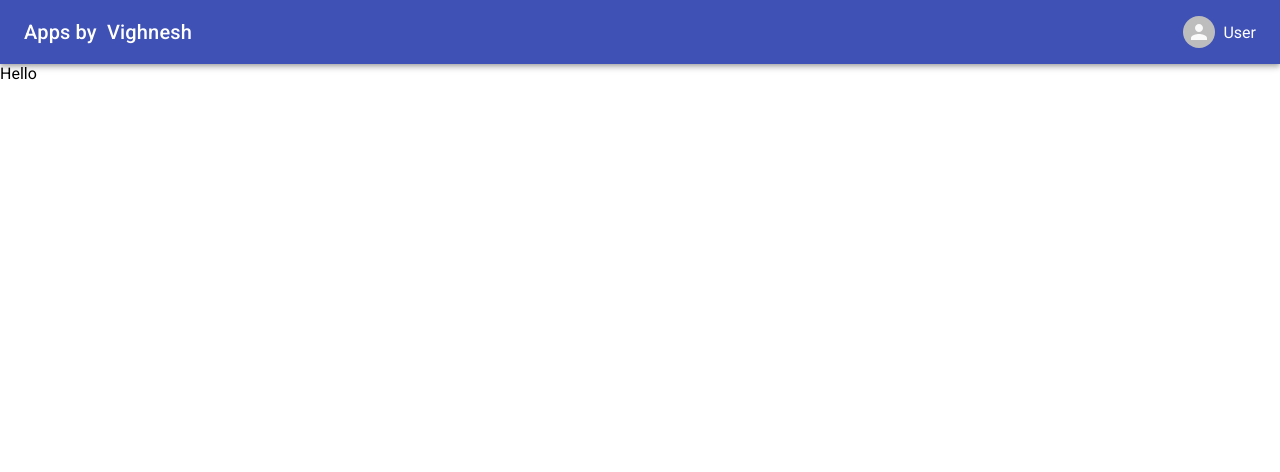
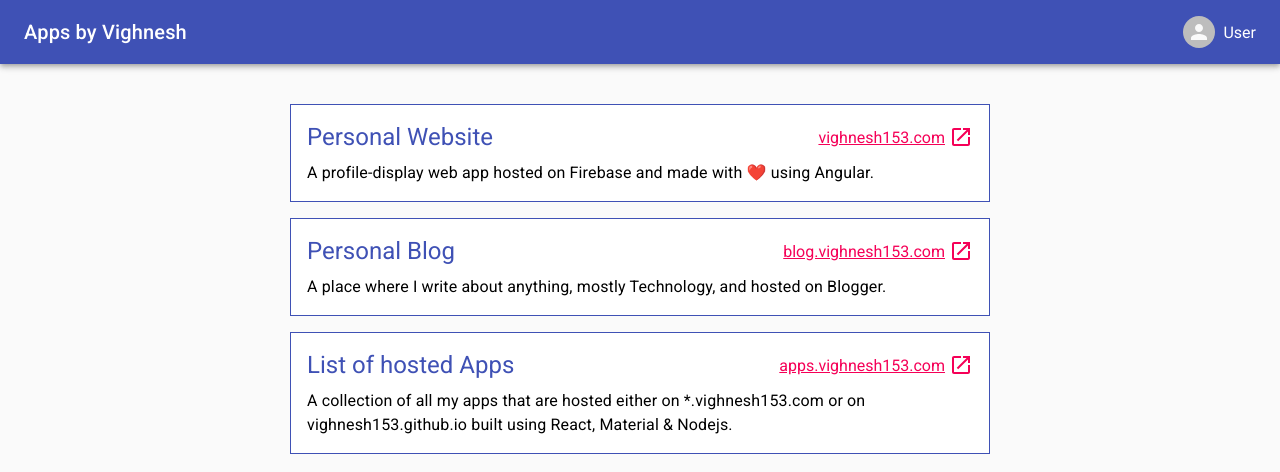
Before and after one commit to vighnesh153/apps.vighnesh153.com, a React (Create React App) app: page / in a window 1280 px wide. Shown: the top 472 px of the page. Built offline with nearby package versions, Linux system fonts and the light colour scheme.

Commit message:
wiring projects display with hard-coded data

```diff
--- a/package.json
+++ b/package.json
@@ -9,9 +9,11 @@
     "@testing-library/react": "^11.2.2",
     "@testing-library/user-event": "^12.6.0",
     "js-cookie": "^2.2.1",
+    "prop-types": "^15.7.2",
     "react": "^17.0.1",
     "react-dom": "^17.0.1",
     "react-scripts": "4.0.1",
+    "react-swipeable-views": "^0.13.9",
     "web-vitals": "^0.2.4"
   },
   "scripts": {
--- a/src/components/App.js
+++ b/src/components/App.js
@@ -1,12 +1,22 @@
 import React from "react";
 
 import NavBar from "./NavBar";
+import ProjectList from "./ProjectList";
+import {useTheme} from "@material-ui/core/styles";
 
 function App() {
+  const theme = useTheme();
+
   return (
-    <div className="App">
+    <div
+      style={{
+        height: '100%',
+        backgroundColor: theme.palette.background.default,
+        overflow: 'auto',
+      }}
+    >
       <NavBar />
-      Hello
+      <ProjectList />
     </div>
   );
 }
--- a/src/components/NavBar.js
+++ b/src/components/NavBar.js
@@ -53,7 +53,7 @@ export default function NavBar() {
       <AppBar position="static">
         <Toolbar>
           <Typography className={classes.title} variant="h6" noWrap>
-            Apps by &nbsp;
+            Apps by&nbsp;
             <span className={classes.onlySmallScreen}>RV</span>
             <span className={classes.aboveSmallScreen}>Vighnesh</span>
           </Typography>
--- /dev/null
+++ b/src/components/ProjectList.js
@@ -0,0 +1,64 @@
+import React from "react";
+
+import {makeStyles} from "@material-ui/core/styles";
+import Grid from "@material-ui/core/Grid";
+
+import Project from "./project";
+
+const useStyles = makeStyles((theme) => ({
+  container: {
+    width: '97%',
+    [theme.breakpoints.up("sm")]: {
+      width: '80%',
+    },
+    maxWidth: 700,
+    margin: theme.spacing(5, 'auto'),
+  },
+}));
+
+function ProjectList() {
+  const classes = useStyles();
+
+  const list = [
+    {
+      id: Math.random(),
+      name: 'Personal Website',
+      url: 'https://vighnesh153.com',
+      description: 'A profile-display web app hosted on Firebase ' +
+        'and made with ❤️ using Angular.'
+    },
+    {
+      id: Math.random(),
+      name: 'Personal Blog',
+      url: 'https://blog.vighnesh153.com',
+      description: 'A place where I write about anything, mostly Technology, ' +
+        'and hosted on Blogger.'
+    },
+    {
+      id: Math.random(),
+      name: 'List of hosted Apps',
+      url: 'https://apps.vighnesh153.com',
+      description: 'A collection of all my apps that are hosted either on ' +
+        '*.vighnesh153.com or on vighnesh153.github.io built using React, Material & Nodejs.'
+    },
+  ];
+
+  return (
+    <Grid
+      container
+      direction={"column"}
+      className={classes.container}
+    >
+      {
+        list.map((project) => (
+          <Project
+            key={project.id}
+            project={project}
+          />
+        ))
+      }
+    </Grid>
+  );
+}
+
+export default ProjectList;
--- /dev/null
+++ b/src/components/project/Project.js
@@ -0,0 +1,19 @@
+import React from "react";
+
+import ProjectEdit from "./ProjectEdit";
+import ProjectShow from "./ProjectShow";
+
+
+function Project({project, inEditMode}) {
+  const Component = inEditMode ? ProjectEdit : ProjectShow;
+
+  return (
+    <Component project={project} />
+  )
+}
+
+Project.defaultProps = {
+  inEditMode: false,
+};
+
+export default React.memo(Project);
--- /dev/null
+++ b/src/components/project/ProjectEdit.js
@@ -0,0 +1,52 @@
+import React from "react";
+
+import {makeStyles, useTheme} from "@material-ui/core/styles";
+import Grid from "@material-ui/core/Grid";
+import Typography from "@material-ui/core/Typography";
+
+import OpenInNewIcon from '@material-ui/icons/OpenInNew';
+
+const useStyles = makeStyles((theme) => ({
+  container: {
+    width: '100%',
+    marginBottom: theme.spacing(2),
+    padding: theme.spacing(2),
+    backgroundColor: theme.palette.background.paper,
+    border: `1px solid ${theme.palette.primary.main}`,
+  },
+  name: {},
+  url: {
+    color: theme.palette.primary.main,
+    display: 'flex',
+    alignItems: 'center',
+  },
+}));
+
+function ProjectEdit({project}) {
+  const classes = useStyles();
+  const theme = useTheme();
+
+  return (
+    <Grid item className={classes.container} container justify={"space-between"}>
+      <Typography variant='h5'>
+        {project.name}
+      </Typography>
+      <a
+        className={classes.url}
+        href={project.url}
+        target="_blank"
+        rel="nofollow noreferrer noopener"
+      >
+        {project.url.slice(8)}
+        <OpenInNewIcon
+          style={{
+            width: '1.5rem',
+            marginLeft: theme.spacing(.5)
+          }}
+        />
+      </a>
+    </Grid>
+  );
+}
+
+export default ProjectEdit;
--- /dev/null
+++ b/src/components/project/ProjectShow.js
@@ -0,0 +1,63 @@
+import React from "react";
+
+import {makeStyles, useTheme} from "@material-ui/core/styles";
+import Grid from "@material-ui/core/Grid";
+import Typography from "@material-ui/core/Typography";
+
+import OpenInNewIcon from '@material-ui/icons/OpenInNew';
+
+const useStyles = makeStyles((theme) => ({
+  container: {
+    width: '100%',
+    marginBottom: theme.spacing(2),
+    padding: theme.spacing(2),
+    backgroundColor: theme.palette.background.paper,
+    border: `1px solid ${theme.palette.primary.main}`,
+  },
+  name: {
+    marginRight: theme.spacing(1),
+  },
+  url: {
+    color: theme.palette.secondary.main,
+    display: 'flex',
+    alignItems: 'center',
+    wordBreak: "break-word",
+  },
+  description: {
+    marginTop: theme.spacing(1),
+  },
+}));
+
+function Project({project}) {
+  const classes = useStyles();
+  const theme = useTheme();
+
+  return (
+    <Grid item className={classes.container} container>
+      <Grid item container justify={"space-between"}>
+        <Typography variant='h5' color={"primary"} className={classes.name}>
+          {project.name}
+        </Typography>
+        <a
+          className={classes.url}
+          href={project.url}
+          target="_blank"
+          rel="nofollow noreferrer noopener"
+        >
+          {project.url.slice(8)}
+          <OpenInNewIcon
+            style={{
+              width: '1.5rem',
+              marginLeft: theme.spacing(.5)
+            }}
+          />
+        </a>
+      </Grid>
+      <Typography variant={"body1"} className={classes.description}>
+        {project.description}
+      </Typography>
+    </Grid>
+  );
+}
+
+export default Project;
--- /dev/null
+++ b/src/components/project/index.js
@@ -0,0 +1,3 @@
+import Project from './Project';
+
+export default Project;
--- a/src/index.css
+++ b/src/index.css
@@ -1,3 +1,8 @@
+html, body {
+  height: 100%;
+  position: relative;
+}
+
 body {
   margin: 0;
   font-family: 'Roboto', -apple-system, BlinkMacSystemFont, 'Segoe UI', 'Oxygen',
@@ -11,3 +16,8 @@ code {
   font-family: source-code-pro, Menlo, Monaco, Consolas, 'Courier New',
     monospace;
 }
+
+#root {
+  height: 100%;
+  position: relative;
+}
```
Also changed, not shown: 1 other file (tests, documents, lock files or other folders).
